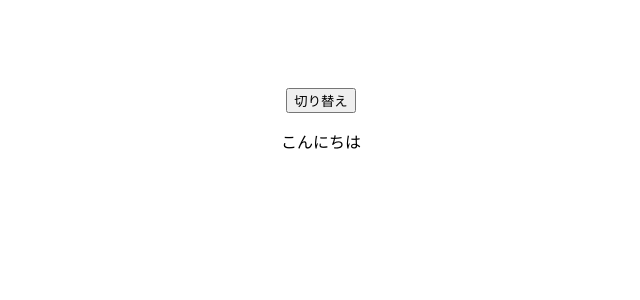
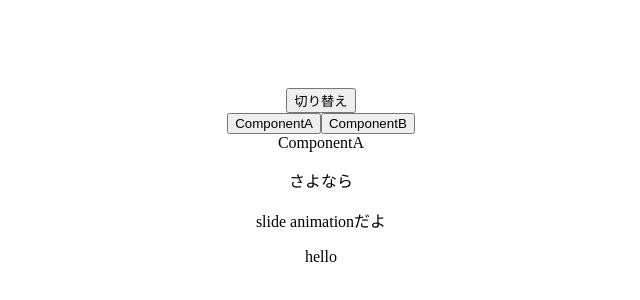
Before and after one commit to motty93/vue-training, a Vue app in the folder animation/: page / in a window 1280 px wide. Shown: the top 300 px of the page, without its empty margins (319-959 px from the left). Built offline with nearby package versions, Linux system fonts and the light colour scheme.

Commit message:
feat: componentを使ったアニメーション

```diff
--- a/animation/src/App.vue
+++ b/animation/src/App.vue
@@ -1,6 +1,12 @@
 <template>
   <div class="main">
     <button @click="show = !show">切り替え</button>
+    <br>
+    <button @click="myComponent = 'ComponentA'">ComponentA</button>
+    <button @click="myComponent = 'ComponentB'">ComponentB</button>
+    <transition name="fade" mode="out-in">
+      <component :is="myComponent"></component>
+    </transition>
     <transition name="fade" mode="out-in">
       <p v-if="show" key="bye">さよなら</p>
       <p v-else key="hello">こんにちは</p>
@@ -9,8 +15,9 @@
     <transition name="slide" type="animation" appear>
       <p v-if="show">slide animationだよ</p>
     </transition>
-    <transition name="fade"
-                enter-active-class="animate__animated animate__bounce"
+    <transition
+      name="fade"
+      enter-active-class="animate__animated animate__bounce"
     >
       <p v-if="show">hello</p>
     </transition>
@@ -18,10 +25,19 @@
 </template>
 
 <script>
+import ComponentA from './components/ComponentA'
+import ComponentB from './components/ComponentB'
+
 export default {
+  components: {
+    ComponentA,
+    ComponentB
+  },
   data() {
     return {
-      show: false
+      show: true,
+      myAnimation: 'slide',
+      myComponent: 'ComponentA'
     }
   }
 }
--- /dev/null
+++ b/animation/src/components/ComponentA.vue
@@ -0,0 +1,3 @@
+<template>
+  <div>ComponentA</div>
+</template>
--- /dev/null
+++ b/animation/src/components/ComponentB.vue
@@ -0,0 +1,3 @@
+<template>
+  <div>ComponentB</div>
+</template>
```
